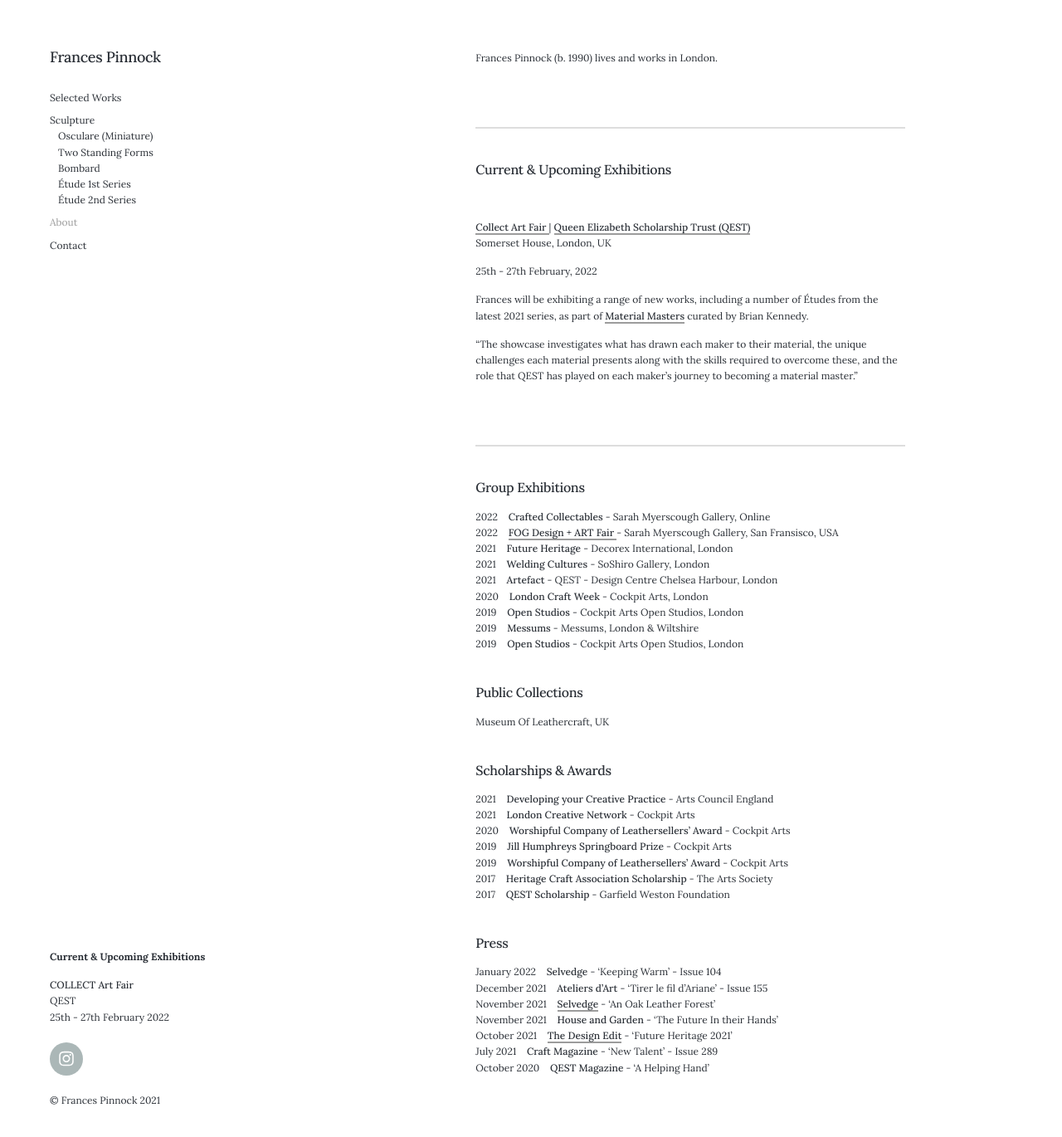
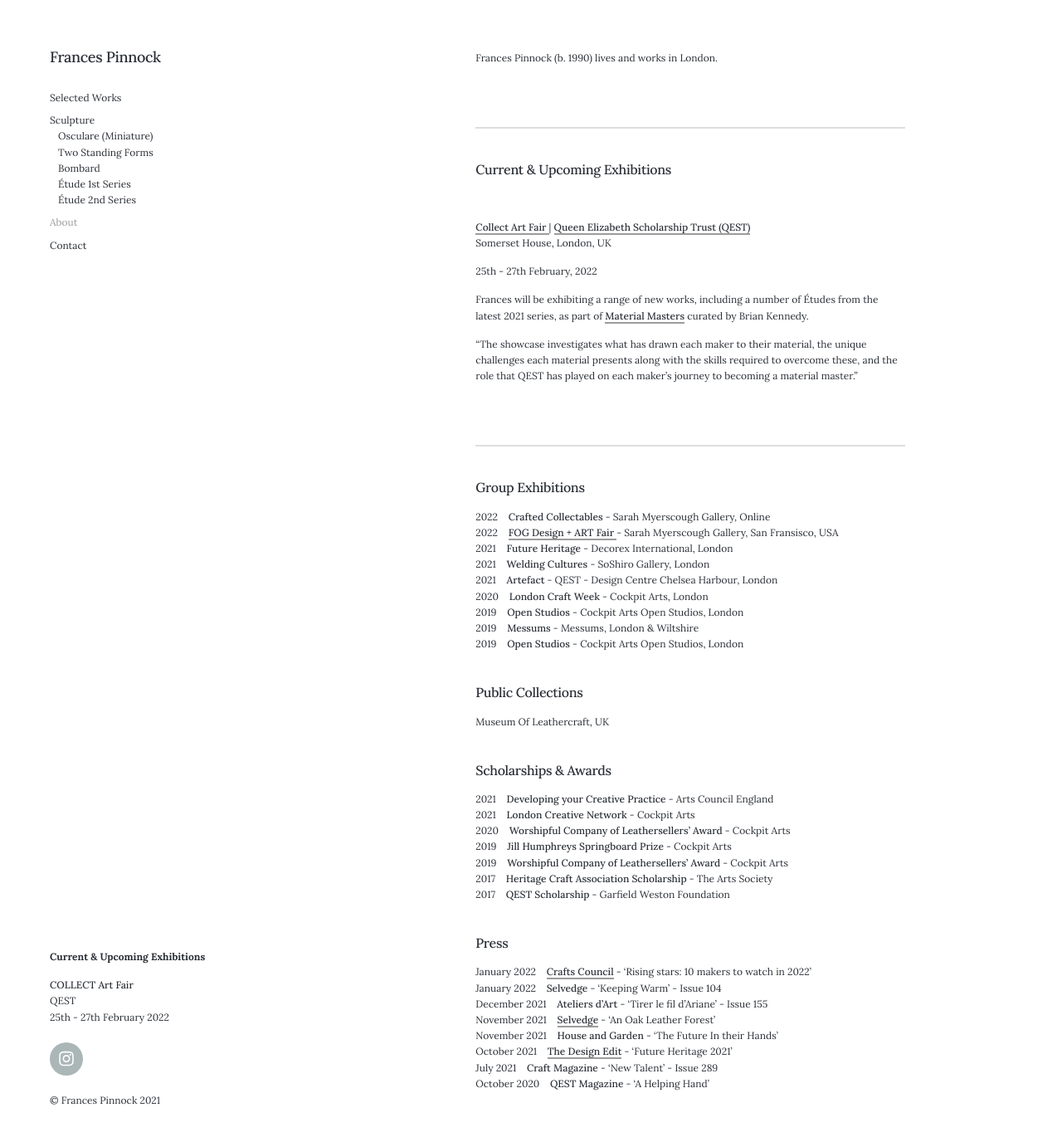
Before and after one commit to francespinnock/francespinnock.github.io, a Jekyll site: the page built from _pages/about.md, in a window 1280 px wide and 1375 px high. Shown: the top 1370 px of the window at 83% size. Built offline with Jekyll 4.4.1, drawn with Linux system fonts in a browser that asks for light colours; nearby versions of some CDN libraries.

Commit message:
Update about.md

```diff
--- a/_pages/about.md
+++ b/_pages/about.md
@@ -51,6 +51,7 @@ Museum Of Leathercraft, UK
 
 ## Press
 
+January 2022&nbsp;&nbsp;&nbsp; **[Crafts Council](https://www.craftscouncil.org.uk/stories/top-10-makers-for-2022)** - 'Rising stars: 10 makers to watch in 2022'
 January 2022&nbsp;&nbsp;&nbsp; **Selvedge** - 'Keeping Warm' - Issue 104
 December 2021&nbsp;&nbsp;&nbsp; **Ateliers d'Art** - 'Tirer le fil d'Ariane' - Issue 155
 November 2021&nbsp;&nbsp;&nbsp; **[Selvedge](https://www.selvedge.org/blogs/selvedge/an-oak-leather-forest/)** - 'An Oak Leather Forest'
```
